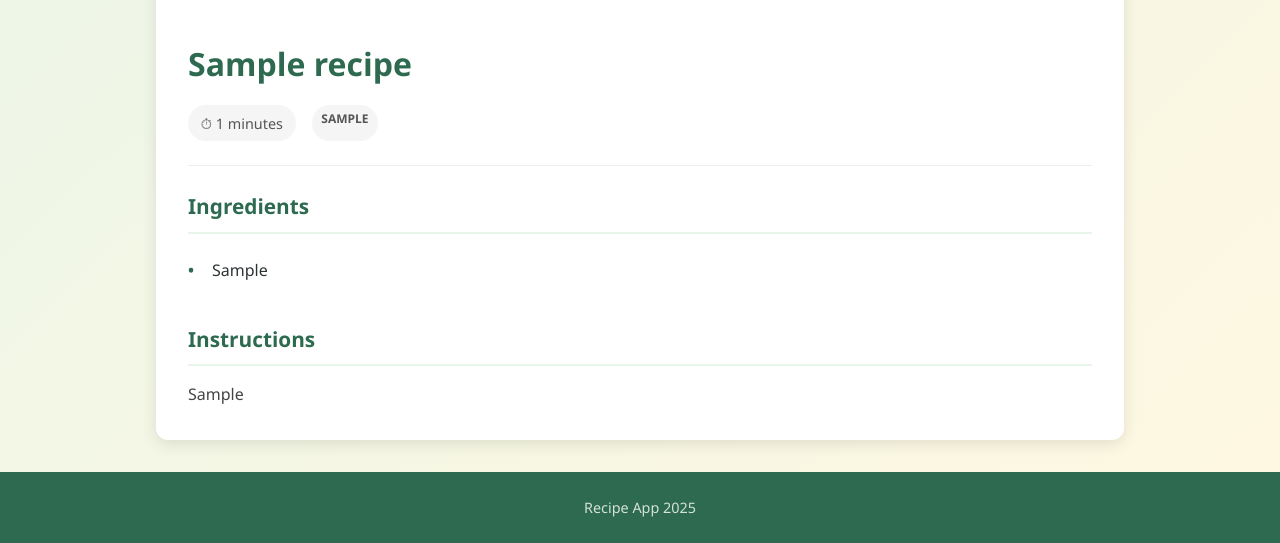
After one commit to AHenry95/recipe_app, a Django app: page /list/1/ in a window 1280 px wide. The commit adds this page. Shown: the part 597-1140 px from the top of the page. Run offline with Django 4.2, Linux system fonts and the light colour scheme; tables that the repository leaves empty hold one stand-in row (values such as "Sample post").

Commit message:
Add template and views for recipe list and recipe details

```diff
--- a/src/recipes/models.py
+++ b/src/recipes/models.py
@@ -1,5 +1,5 @@
 from django.db import models
-
+from django.shortcuts import reverse
 
 # Create your models here.
 class Recipe(models.Model):
@@ -29,3 +29,9 @@ class Recipe(models.Model):
 
     def __str__(self):
         return f'Recipe: {self.name}'
+
+    def get_absolute_url(self):
+        return reverse('recipes:detail', kwargs={'pk': self.pk})
+
+    def get_ingredients_list(self):
+        return[ingredient.strip() for ingredient in self.ingredients.split(',')]
--- /dev/null
+++ b/src/recipes/static/recipes/css/style.css
@@ -0,0 +1,336 @@
+* {
+    margin: 0;
+    padding: 0;
+    box-sizing: border-box;
+}
+
+body {
+    font-family: 'Segoe UI', Roboto, Oxygen, sans-serif;
+    background: linear-gradient(135deg, #e8f5e9 0%, #fff8e1 100%);
+    color: #2d3436;
+    line-height: 1.6;
+    min-height: 100vh;
+    display: flex;
+    flex-direction: column;
+}
+
+/* Header */
+header {
+    background-color: #2d6a4f;
+    color: white;
+    padding: 2rem 1rem;
+    text-align: center;
+}
+
+header h1 {
+    font-size: 2.5rem;
+    font-weight: 600;
+    margin-bottom: 0.5rem;
+    letter-spacing: 0.5px;
+}
+
+header p {
+    font-size: 1.1rem;
+    opacity: 0.9;
+}
+
+/* Nav Bar */
+nav {
+    background-color: #1b4332;
+    padding: 0.8rem;
+    text-align: center;
+}
+
+nav a {
+    color: white;
+    text-decoration: none;
+    margin: 0 1rem;
+    font-size: 0.95rem;
+    transition: opacity 0.2s;
+}
+
+nav a:hover {
+    opacity: 0.8;
+}
+
+/* Main content */
+main {
+    flex: 1;
+    width: 100%;
+    max-width: 1000px;
+    margin: 0 auto;
+    padding: 2rem 1rem;
+}
+
+/* Footer */
+footer {
+    background-color: #2d6a4f;
+    color: rgba(255, 255, 255, 0.8);
+    text-align: center;
+    padding: 1.5rem;
+    font-size: 0.9rem;
+}
+
+/* Home Page */
+.welcome-section {
+    background-color: white;
+    padding: 2.5rem;
+    border-radius: 12px;
+    box-shadow: 0 4px 15px rgba(0, 0, 0, 0.08);
+    text-align: center;
+    margin-bottom: 2rem;
+}
+
+.welcome-section h2 {
+    color: #2d6a4f;
+    font-size: 1.8rem;
+    margin-bottom: 1rem;
+}
+
+.welcome-section p {
+    color: #555;
+    font-size: 1.1rem;
+    max-width: 600px;
+    margin: 0 auto 1.5rem;
+}
+
+.main-button {
+    display: inline-block;
+    background: linear-gradient(135deg, #2d6a4f 0%, #40916c 100%);
+    color: white;
+    padding: 1rem 2.5rem;
+    border-radius: 50px;
+    text-decoration: none;
+    font-weight: 600;
+    font-size: 1.1rem;
+    box-shadow: 0 4px 15px rgba(45, 106, 79, 0.3);
+    transition: all 0.3s ease;
+}
+
+.main-button:hover {
+    transform: translateY(-3px);
+    box-shadow: 0 6px 20px rgba(45, 106, 79, 0.4);
+}
+
+.main-button:active {
+    transform: translateY(-1px);
+    box-shadow: 0 3px 10px rgba(45, 106, 79, 0.3);
+}
+
+.featured-section {
+    margin-top: 2rem;
+}
+
+.section-heading {
+    text-align: center;
+    color: #2d6a4f;
+    font-size: 1.6rem;
+    margin-bottom: 1.5rem;
+}
+
+/* Recipe List Page*/
+.page-title {
+    text-align: center;
+    color: #2d6a4f;
+    margin-bottom: 2rem;
+    font-size: 1.8rem;
+}
+
+.recipes-grid {
+    display: grid;
+    grid-template-columns: repeat(auto-fill, minmax(280px, 1fr));
+    gap: 1.5rem;
+}
+
+.recipe-card {
+    background: white;
+    border-radius: 12px;
+    overflow: hidden;
+    box-shadow: 0 3px 12px rgba(0, 0, 0, 0.1);
+    transition: transform 0.2s, box-shadow 0.2s;
+    text-decoration: none;
+    color: inherit;
+    display: block;
+}
+
+.recipe-card:hover {
+    transform: translateY(-4px);
+    box-shadow: 0 6px 20px rgba(0, 0, 0, 0.15);
+}
+
+.recipe-image {
+    width: 100%;
+    height: 180px;
+    object-fit: cover;
+    background-color: #f0f0f0;
+}
+
+.recipe-info {
+    padding: 1.2rem;
+}
+
+.recipe-name {
+    font-size: 1.2rem;
+    font-weight: 600;
+    color: #2d6a4f;
+    margin-bottom: 0.5rem;
+}
+
+.recipe-meta {
+    display: flex;
+    gap: 1rem;
+    font-size: 0.85rem;
+    color: #666;
+}
+
+.recipe-meta span {
+    display: flex;
+    align-items: center;
+    gap: 0.3rem;
+}
+
+.empty-state {
+    text-align: center;
+    padding: 3rem;
+    background: white;
+    border-radius: 12px;
+    color: #666;
+}
+
+/* Recipe Detail Page */
+.back-link {
+    display: inline-block;
+    color: #2d6a4f;
+    text-decoration: none;
+    margin-bottom: 1.5rem;
+    font-size: 0.95rem;
+}
+
+.back-link:hover {
+    text-decoration: underline;
+}
+
+.recipe-detail {
+    background: white;
+    border-radius: 12px;
+    overflow: hidden;
+    box-shadow: 0 4px 15px rgba(0, 0, 0, 0.1);
+}
+
+.recipe-hero img {
+    width: 100%;
+    height: 300px;
+    object-fit: cover;
+}
+
+.recipe-hero-placeholder {
+    width: 100%;
+    height: 200px;
+    background-color: #f0f0f0;
+    display: flex;
+    align-items: center;
+    justify-content: center;
+    color: #999;
+}
+
+.recipe-content {
+    padding: 2rem;
+}
+
+.recipe-header {
+    margin-bottom: 1.5rem;
+    padding-bottom: 1.5rem;
+    border-bottom: 1px solid #eee;
+}
+
+.recipe-title {
+    font-size: 2rem;
+    color: #2d6a4f;
+    margin-bottom: 1rem;
+}
+
+.recipe-badges {
+    display: flex;
+    gap: 1rem;
+    flex-wrap: wrap;
+}
+
+.badge {
+    display: inline-flex;
+    align-items: center;
+    gap: 0.4rem;
+    padding: 0.4rem 0.8rem;
+    border-radius: 20px;
+    font-size: 0.9rem;
+    background-color: #f5f5f5;
+    color: #555;
+}
+
+.recipe-section {
+    margin-bottom: 2rem;
+}
+
+.recipe-section:last-child {
+    margin-bottom: 0;
+}
+
+.section-title {
+    font-size: 1.3rem;
+    color: #2d6a4f;
+    margin-bottom: 1rem;
+    padding-bottom: 0.5rem;
+    border-bottom: 2px solid #e8f5e9;
+}
+
+.ingredients-list {
+    list-style: none;
+}
+
+.ingredients-list li {
+    padding: 0.5rem 0;
+    padding-left: 1.5rem;
+    position: relative;
+}
+
+.ingredients-list li:before {
+    content: "•";
+    color: #2d6a4f;
+    font-weight: bold;
+    position: absolute;
+    left: 0;
+}
+
+.instructions-text {
+    white-space: pre-line;
+    color: #444;
+}
+
+/* Recipe Difficulty Badges */
+.difficulty-badge {
+    display: inline-block;
+    padding: 0.25rem 0.6rem;
+    border-radius: 20px;
+    font-size: 0.75rem;
+    font-weight: 600;
+    text-transform: uppercase;
+}
+
+.difficulty-easy {
+    background-color: #d4edda;
+    color: #155724;
+}
+
+.difficulty-medium {
+    background-color: #fff3cd;
+    color: #856404;
+}
+
+.difficulty-intermediate {
+    background-color: #ffe5d0;
+    color: #945c2e;
+}
+
+.difficulty-hard {
+    background-color: #f8d7da;
+    color: #721c24;
+}
--- /dev/null
+++ b/src/recipes/templates/recipes/detail.html
@@ -0,0 +1,63 @@
+{% load static %}
+<!DOCTYPE html>
+<html>
+<head>
+    <meta charset="UTF-8">
+    <meta name="viewport" content="width=device-width, initial-scale=1.0">
+    <title>{{recipe.name}}</title>
+    <link rel="stylesheet" href="{% static 'recipes/css/style.css' %}">
+</head>
+
+<body>
+    <header>
+        <h1>Recipe App</h1>
+        <p>Your personal collection of delcious recipes</p>
+    </header>
+
+    <nav>
+        <a href="/">Home</a>
+        <a href="/list">All Recipes</a>
+    </nav>
+
+    <main>
+        <a href="{% url 'recipes:list' %}" class="back-link">Back to Recipe List</a>
+
+        <div class="recipe-detail">
+            <div class="recipe-hero">
+                <img src="{{recipe.pic.url}}" alt="{{recipe.name}}">
+            </div>
+
+            <div class="recipe-content">
+
+                <div class="recipe-header">
+                    <h1 class="recipe-title">{{recipe.name}}</h1>
+                    <div class="recipe-badges">
+                        <span class="badge">⏱ {{recipe.cooking_time}} minutes</span>
+                        <span class="badge difficulty-badge difficulty-{{recipe.difficulty|lower}}">
+                            {{recipe.difficulty}}
+                        </span>
+                    </div>
+                </div>
+
+                <section class="recipe-section">
+                    <h2 class="section-title">Ingredients</h2>
+                    <ul class="ingredients-list">
+                        {% for ingredient in recipe.get_ingredients_list %}
+                        <li>{{ingredient}}</li>
+                        {% endfor %}
+                    </ul>
+                </section>
+
+                <section class="recipe-section">
+                    <h2 class="section-title">Instructions</h2>
+                    <p class="instructions-text">{{recipe.instructions}}</p>
+                </section>
+            </div>
+        </div>
+    </main>
+
+    <footer>
+        <p>Recipe App 2025</p>
+    </footer>
+</body>
+</html>
--- a/src/recipes/urls.py
+++ b/src/recipes/urls.py
@@ -1,8 +1,10 @@
 from django.urls import path
-from .views import home
+from .views import home, RecipeListView, RecipeDetailView
 
 app_name = 'recipes'
 
 urlpatterns = [
-    path('', home)
+    path('', home),
+    path('list/', RecipeListView.as_view(), name='list'),
+    path('list/<pk>/', RecipeDetailView.as_view(), name='detail')
 ]
--- a/src/recipes/views.py
+++ b/src/recipes/views.py
@@ -1,5 +1,18 @@
 from django.shortcuts import render
+from django.views.generic import ListView, DetailView
+from .models import Recipe
 
 # Create your views here.
 def home(request):
-    return render(request, 'recipes/home.html')
+    recipes = Recipe.objects.all()
+    return render(request, 'recipes/home.html', {'recipes': recipes})
+
+class RecipeListView(ListView):
+    model = Recipe
+    template_name = 'recipes/list.html'
+    context_object_name = 'recipes'
+
+class RecipeDetailView(DetailView):
+    model = Recipe
+    template_name = 'recipes/detail.html'
+    context_object_name = 'recipe'
```
Also changed, not shown: src/recipes/templates/recipes/home.html (+34 -95 lines), src/recipes/templates/recipes/list.html (added, +52 -0 lines).
